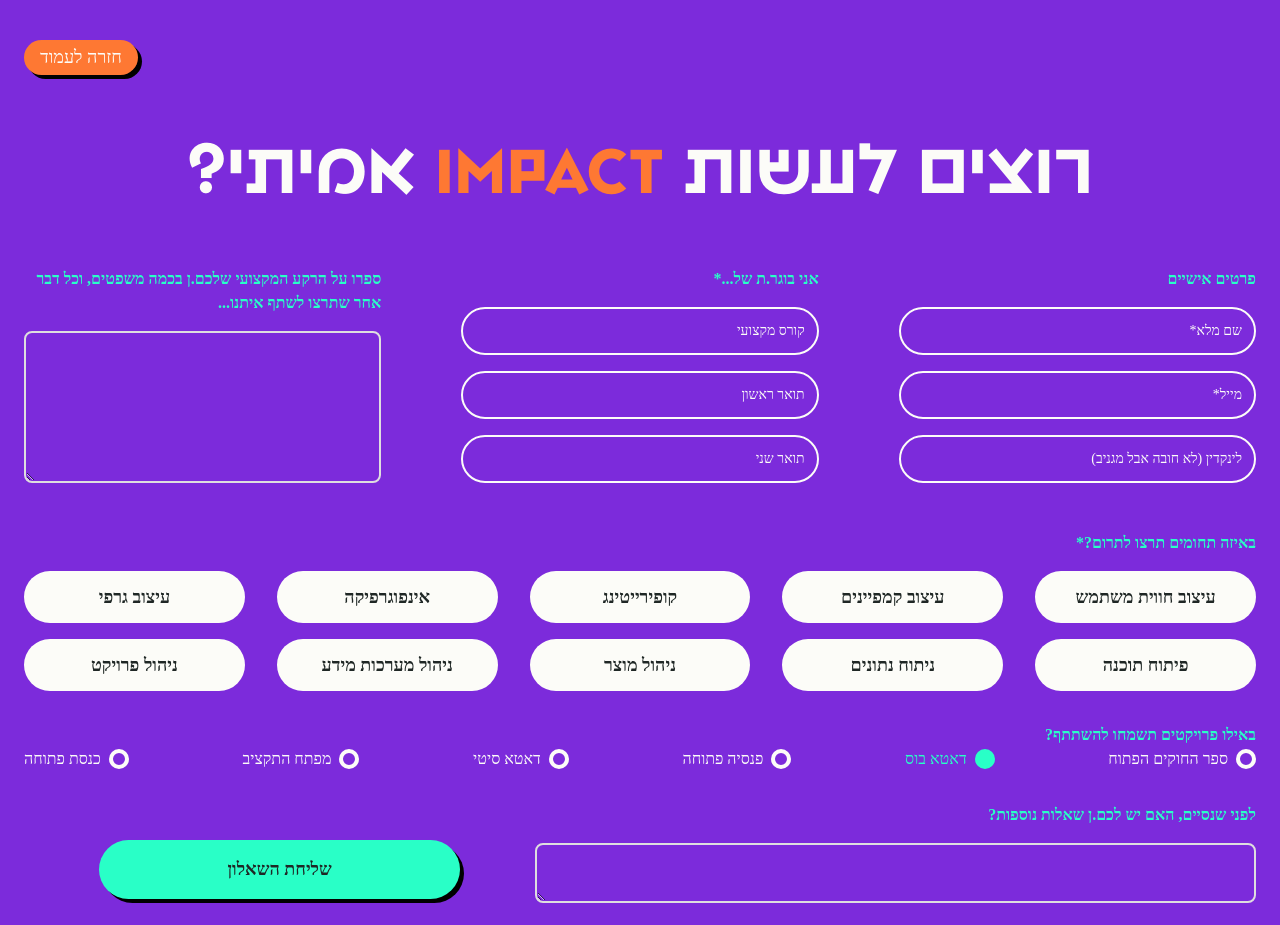
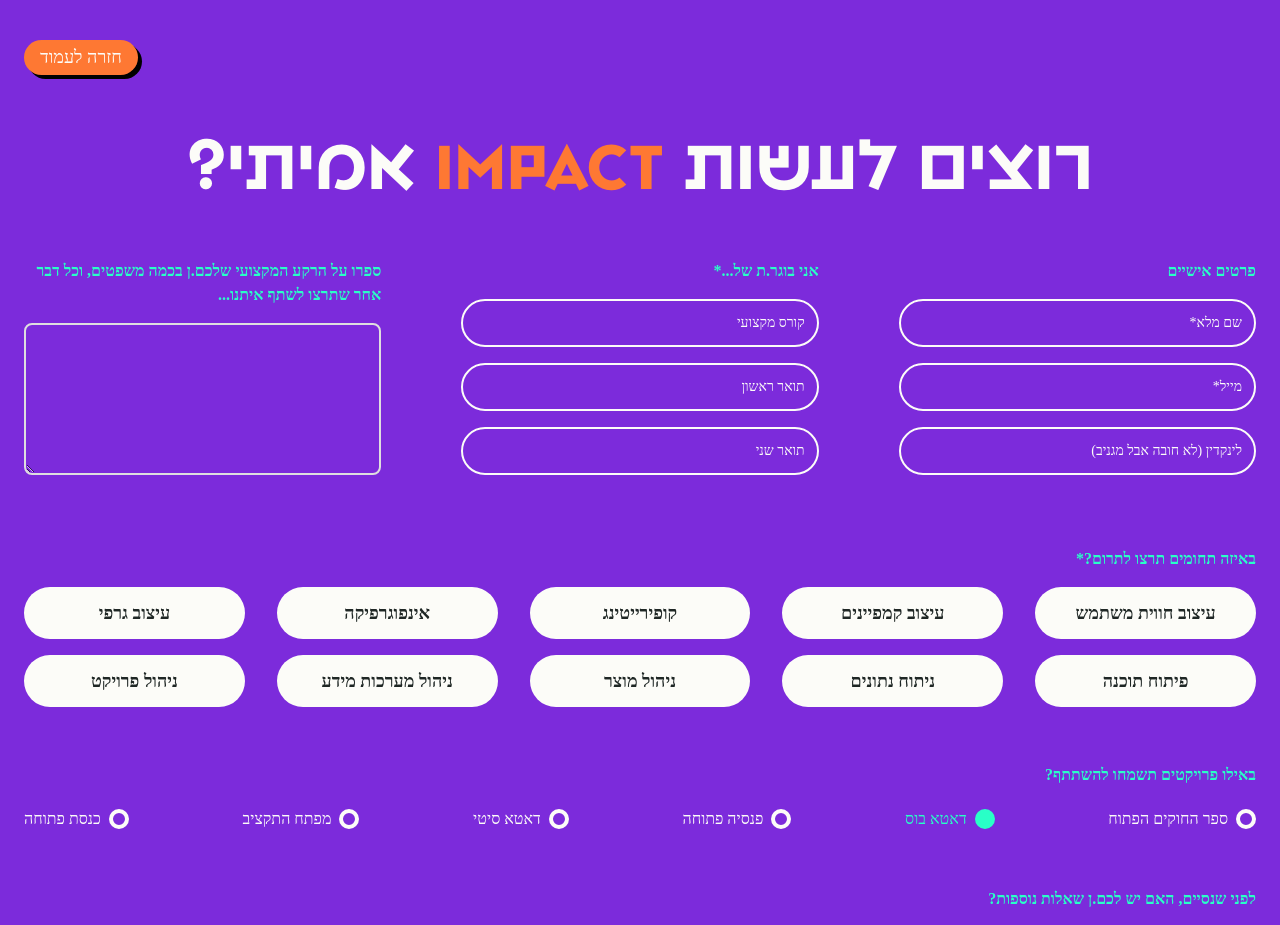
Before and after one commit to OmerBenMoshe/hassadna-campaign, a Next.js app: page /join-us in a window 1280 px wide. Shown: the top 925 px of the page. Built offline with nearby package versions, Linux system fonts and the light colour scheme; a web font is replaced by a local one.

Commit message:
fixed form propotions

```diff
--- a/app/join-us/form/Title.tsx
+++ b/app/join-us/form/Title.tsx
@@ -1,6 +1,6 @@
 const Title = () => {
     return (
-        <h1 dir={'rtl'} className="font-primary text-7xl text-white p-7">רוצים לעשות <span className="text-orange">IMPACT</span> אמיתי?</h1>
+        <h1 dir={'rtl'} className="font-primary text-7xl text-white">רוצים לעשות <span className="text-orange">IMPACT</span> אמיתי?</h1>
     );
 }
 
--- a/app/join-us/page.tsx
+++ b/app/join-us/page.tsx
@@ -8,7 +8,7 @@ import Title from './form/Title';
 
   export default function page() {
   return (
-    <main className={'bg-purple min-h-screen flex flex-col p-6 space-y-8'}>
+    <main className={'bg-purple min-h-screen flex flex-col p-6 space-y-14'}>
       <div className='flex justify-start'><button className={'bg-orange text-white shadow-sharp rounded-full border-none hover:bg-neon hover:text-darkGray transition px-4'}>חזרה לעמוד</button></div>
       <div className={'flex justify-center'}><Title /></div>
       <section dir={'rtl'} className='grid grid-cols-3 gap-x-20'>
@@ -45,7 +45,7 @@ import Title from './form/Title';
           <SelectButton className={'col-span-1'}>ניהול פרויקט</SelectButton>
         </div>
       </section>
-      <section dir={'rtl'}>
+      <section dir={'rtl'} className={'space-y-5'}>
         <SubTitle>באילו פרויקטים תשמחו להשתתף?</SubTitle>
         <div className={'flex justify-between'}>
           <Checkbox label={"ספר החוקים הפתוח"} />
@@ -57,12 +57,12 @@ import Title from './form/Title';
         </div>
       </section>
       <section dir={'rtl'} className='flex'>
-        <div className='flex flex-col grow-[3]'>
+        <div className='flex flex-col grow-[3] min-h-40'>
           <SubTitle>לפני שנסיים, האם יש לכם.ן שאלות נוספות?</SubTitle>
           <TextArea />
         </div>
         <div className={'grow-[1] flex items-center justify-center'}>
-          <button className={'bg-neon shadow-sharp rounded-full border-none hover:bg-orange hover:text-white text-darkGray font-bold transition px-32 py-4'}>שליחת השאלון</button>
+          <button className={'bg-neon shadow-sharp rounded-full border-none hover:bg-orange hover:text-white text-darkGray font-bold transition px-24 py-3'}>שליחת השאלון</button>
         </div>
       </section>
     </main>
```
